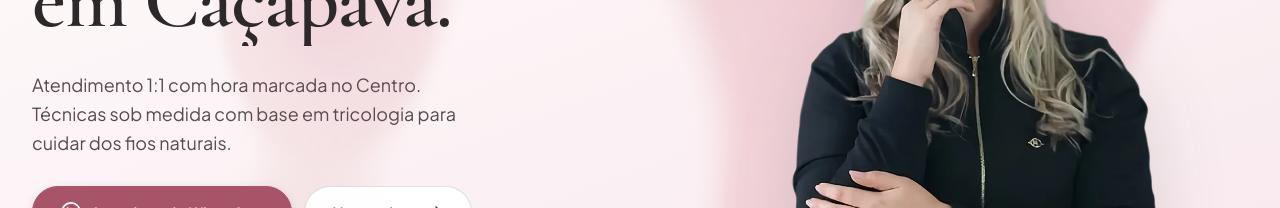
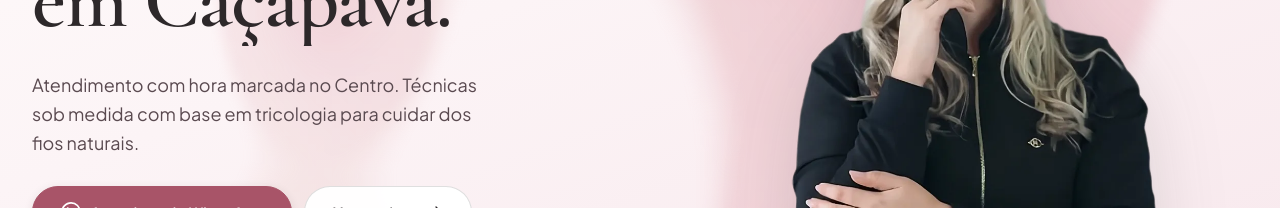
Before and after one commit to Tomate3181/fernanda-mioni-page, a React (Vite) app: page / in a window 1280 px wide. Shown: the part 380-588 px from the top of the page. Built offline with nearby package versions, Linux system fonts and the light colour scheme; no server answers.

Commit message:
chore: ajusta texto de atendimento com hora marcada

```diff
--- a/src/components/sections/Booking.jsx
+++ b/src/components/sections/Booking.jsx
@@ -180,7 +180,7 @@ export default function Booking({ onOpenPrivacy }) {
                 <IconCalendar className="size-4" />
               </span>
               <div>
-                <p className="text-sm font-semibold text-charcoal">Atendimento 1:1 com hora marcada</p>
+                <p className="text-sm font-semibold text-charcoal">Atendimento com hora marcada</p>
                 <p className="text-sm text-muted-gray">
                   Prefere falar direto? Chame no{' '}
                   <a
--- a/src/components/sections/Hero.jsx
+++ b/src/components/sections/Hero.jsx
@@ -53,7 +53,7 @@ export default function Hero() {
           </h1>
 
           <p data-hero="copy" className="max-w-md text-base leading-relaxed text-ink-soft sm:text-lg">
-            Atendimento 1:1 com hora marcada no Centro. Técnicas sob medida com base em tricologia para cuidar dos fios
+            Atendimento com hora marcada no Centro. Técnicas sob medida com base em tricologia para cuidar dos fios
             naturais.
           </p>
 
```
